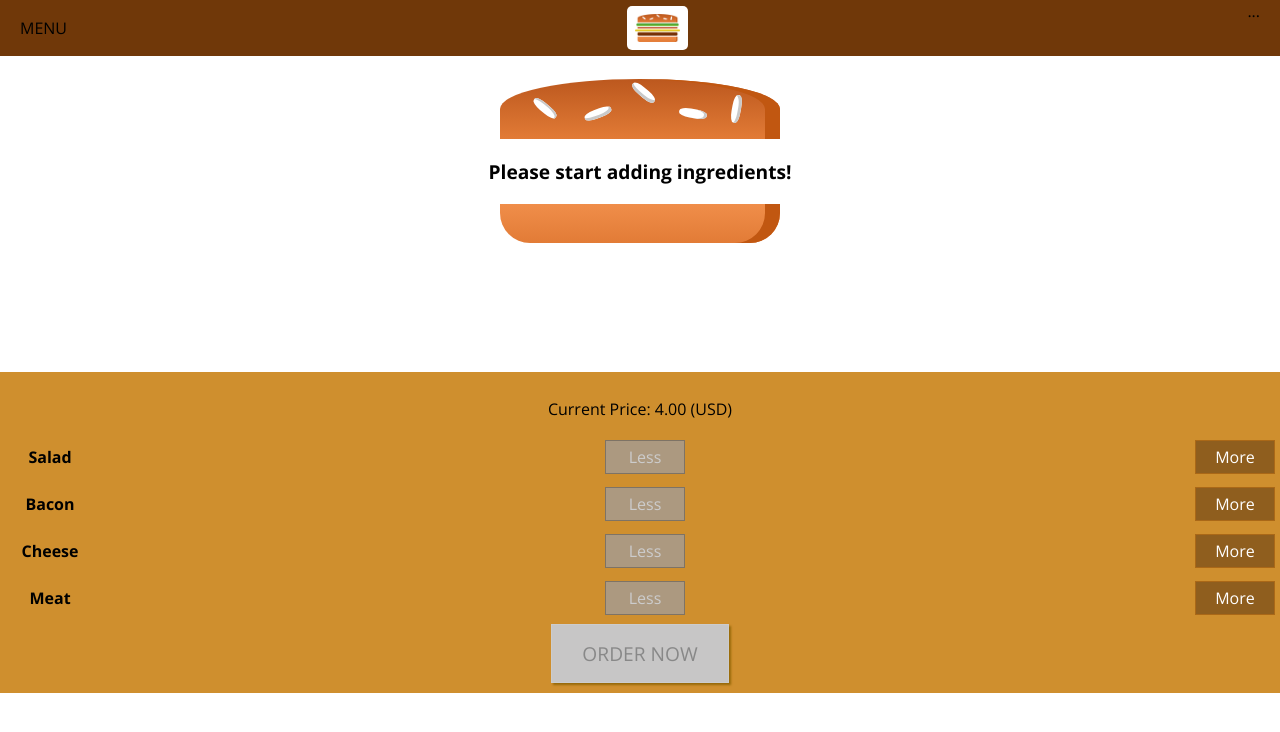
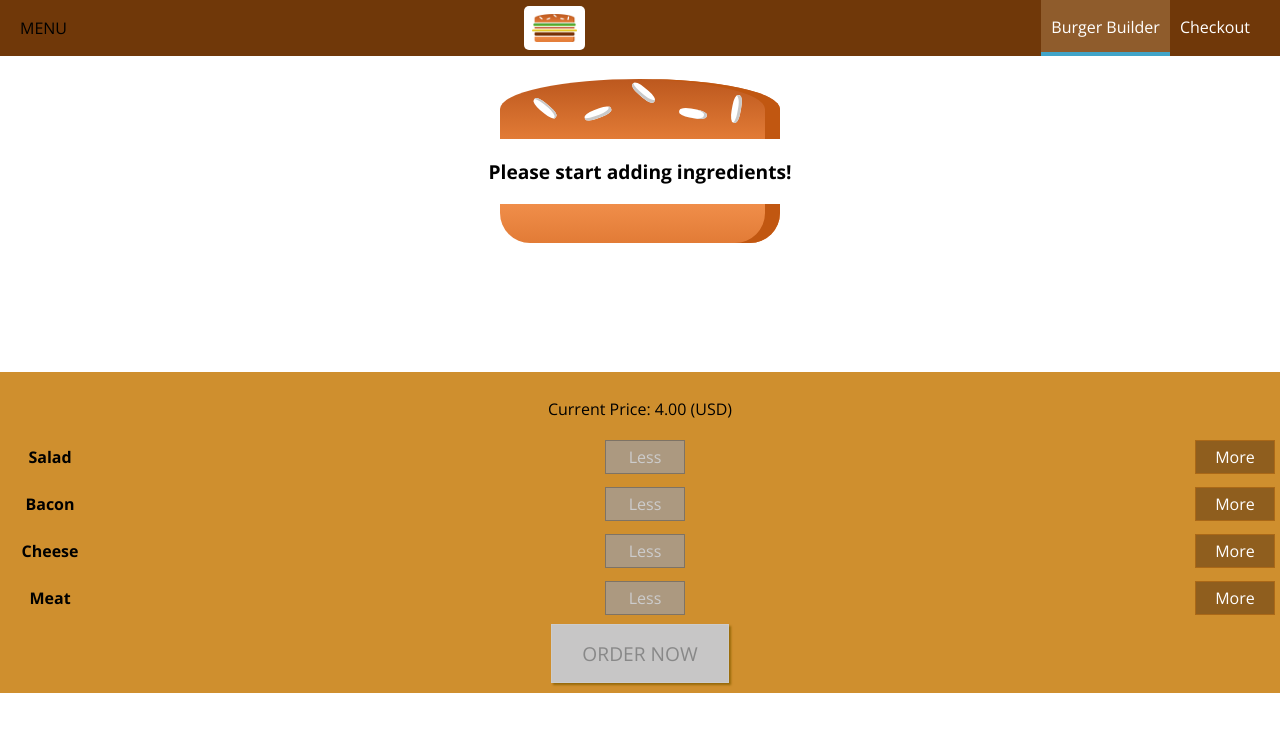
Before and after one commit to ChanakaR/burger-builder, a React app: page / in a window 1280 px wide. Shown: the top 732 px of the page. Built offline with nearby package versions, Linux system fonts and the light colour scheme.

Commit message:
added navigation items to toolbar

```diff
--- a/src/components/Navigation/Toolbar/Toolbar.js
+++ b/src/components/Navigation/Toolbar/Toolbar.js
@@ -1,6 +1,7 @@
 import React from 'react';
 import classes from './Toolbar.css'
 import Logo from '../../Logo/Logo';
+import NavigationItems from '../NavigationItems/NavigationItems';
 
 const toolbar = (props) => {
     return (
@@ -8,7 +9,7 @@
             <div>MENU</div>
             <Logo></Logo>
             <nav>
-                ...
+                <NavigationItems />
             </nav>
         </header>
     );
```
